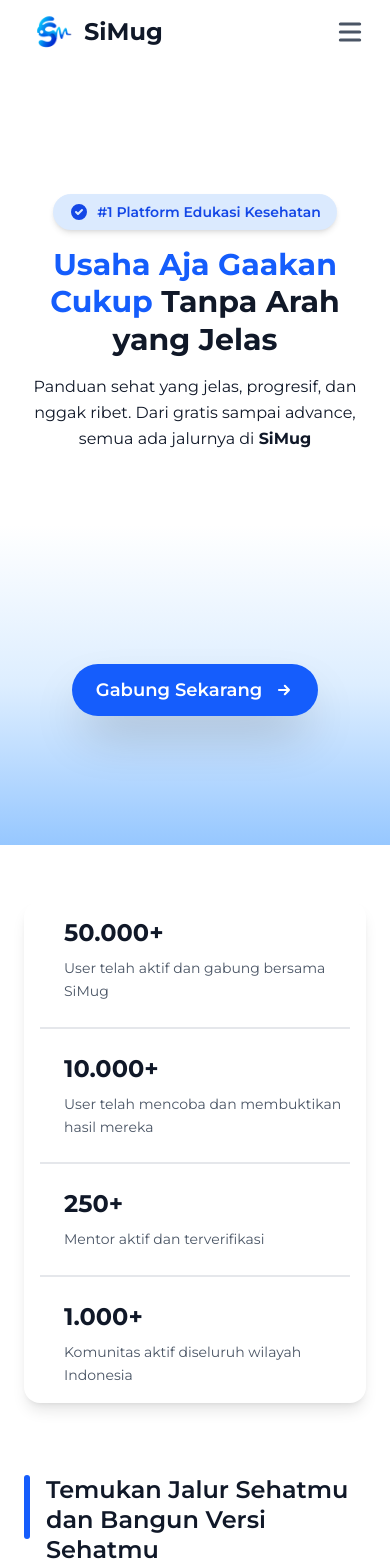
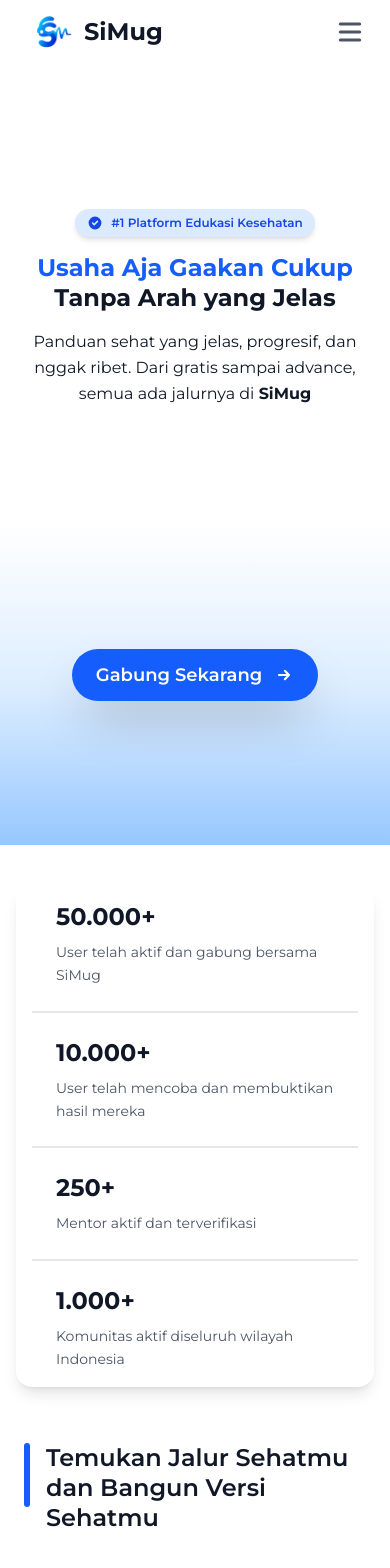
Before and after one commit to iqbalbayuaji/SiMug, a React (Vite) app: page / in a window 390 px wide. Shown: the top 1568 px of the page. Built offline with nearby package versions, Linux system fonts and the light colour scheme; no server answers.

Commit message:
Update responsive

```diff
--- a/src/components/chatbot/ChatInput.jsx
+++ b/src/components/chatbot/ChatInput.jsx
@@ -187,7 +187,7 @@
             </div>
 
             {/* Footer Text */}
-            <p className="text-center text-xs sm:text-sm text-gray-500 mt-7 px-12 animate-fadeIn animation-delay-1400">
+            <p className="text-center text-xs sm:text-sm text-gray-500 mt-7 px-4 sm:px-12 animate-fadeIn animation-delay-1400">
                 SiMug AI juga bisa melakukan kesalahan. Pelajari lebih lanjut tentang{' '}
                 <a href="#" className="text-gray-700 underline hover:text-blue-600 transition-colors">
                     pedoman pengguna
--- a/src/components/chatbot/TopicSelector.jsx
+++ b/src/components/chatbot/TopicSelector.jsx
@@ -8,7 +8,7 @@
             </h2>
 
             {/* Mobile: Horizontal Scroll */}
-            <div className="flex lg:hidden gap-3 overflow-x-auto scrollbar-hide mb-8 pb-2 justify-center">
+            <div className="flex lg:hidden gap-3 overflow-x-auto scrollbar-hide mb-8 pb-2 px-4 snap-x">
                 {topics.map((topic, index) => (
                     <TopicCard
                         key={topic.id}
--- a/src/pages/LandingPage.jsx
+++ b/src/pages/LandingPage.jsx
@@ -311,14 +311,14 @@
                         {/* Header - Mobile Version (Badge + Title + Description in one wrapper) */}
                         <div className="md:hidden flex flex-col items-center space-y-4 mb-12 md:mb-0">
                             {/* Badge - Mobile */}
-                            <div className="inline-flex items-center gap-2 bg-blue-100 text-blue-700 px-4 py-2 rounded-full shadow-md">
-                                <svg className="w-5 h-5" fill="currentColor" viewBox="0 0 20 20">
+                            <div className="inline-flex items-center gap-2 bg-blue-100 text-blue-700 px-3 py-1.5 sm:px-4 sm:py-2 rounded-full shadow-md">
+                                <svg className="w-4 h-4 sm:w-5 sm:h-5" fill="currentColor" viewBox="0 0 20 20">
                                     <path fillRule="evenodd" d="M10 18a8 8 0 100-16 8 8 0 000 16zm3.707-9.293a1 1 0 00-1.414-1.414L9 10.586 7.707 9.293a1 1 0 00-1.414 1.414l2 2a1 1 0 001.414 0l4-4z" clipRule="evenodd" />
                                 </svg>
-                                <span className="font-semibold text-sm">#1 Platform Edukasi Kesehatan</span>
-                            </div>
-
-                            <h1 className="text-3xl font-bold leading-tight text-center">
+                                <span className="font-semibold text-xs sm:text-sm">#1 Platform Edukasi Kesehatan</span>
+                            </div>
+
+                            <h1 className="text-2xl sm:text-3xl font-bold leading-tight text-center">
                                 <span className="text-blue-600">Usaha Aja Gaakan Cukup </span>
                                 <span className="text-gray-900">Tanpa Arah yang Jelas</span>
                             </h1>
@@ -532,7 +532,7 @@
             </motion.main>
 
             {/* Social Proof Stats - Mobile Only (Separated from Hero) */}
-            <section className="md:hidden bg-white py-8 px-6 mt-6 md:mt-0 mb-10 md:mb-0">
+            <section className="md:hidden bg-white py-6 px-4 mt-4 md:mt-0 mb-8 md:mb-0">
                 <div className="max-w-screen mx-auto bg-white rounded-2xl shadow-lg p-4">
                     <div className="grid grid-cols-1 gap-6">
                         {/* Stat 1 - 50.000+ */}
--- a/src/pages/chatbot/ChatbotPage.jsx
+++ b/src/pages/chatbot/ChatbotPage.jsx
@@ -198,7 +198,7 @@
 
 
                     <div className="flex-1 overflow-y-auto w-full">
-                        <div className="max-w-5xl mx-auto px-4 sm:px-6 lg:px-8 py-8 sm:py-12 pb-32"> {/* Added pb-32 for input space */}
+                        <div className={`max-w-5xl mx-auto px-4 sm:px-6 lg:px-8 py-8 sm:py-12 ${isConversationActive ? 'pb-32' : 'pb-10'}`}>
                             <DecorativeBlobs />
 
                             {/* Show Header and Topics only when no conversation */}
```
